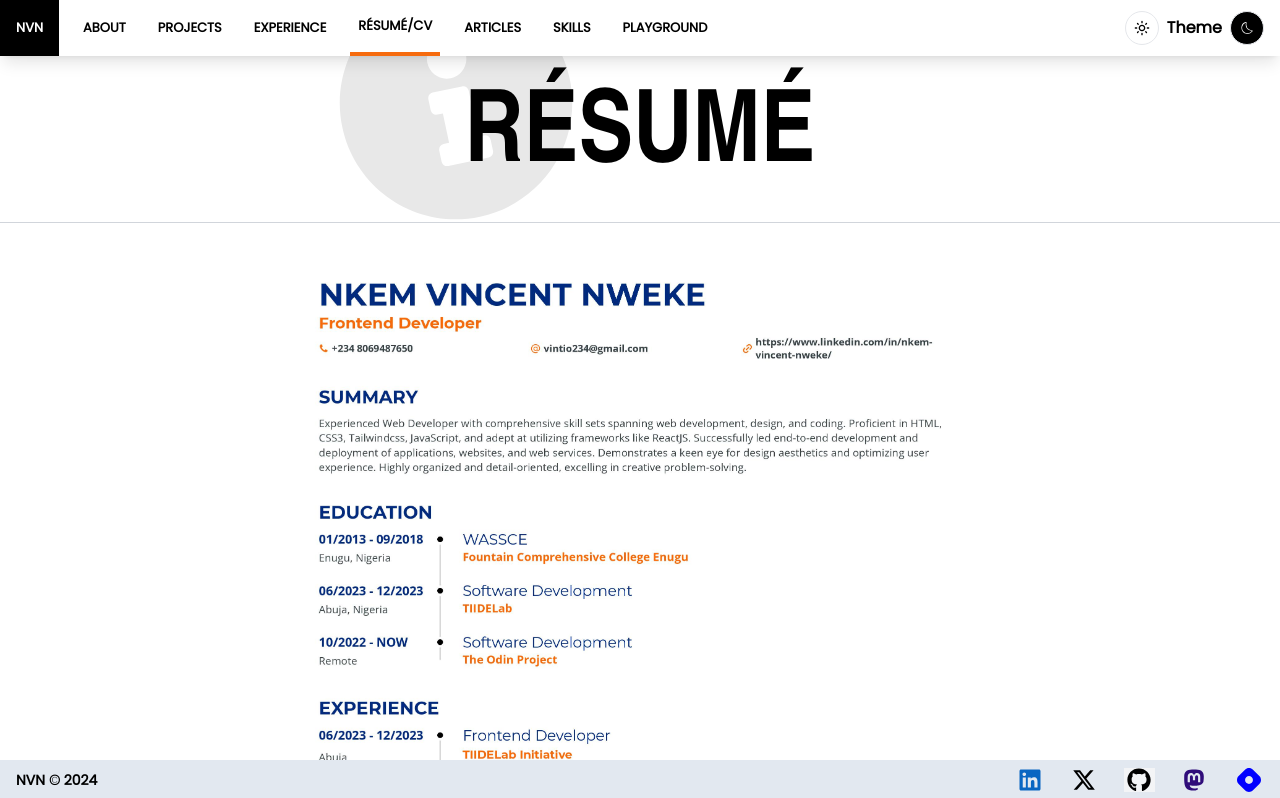
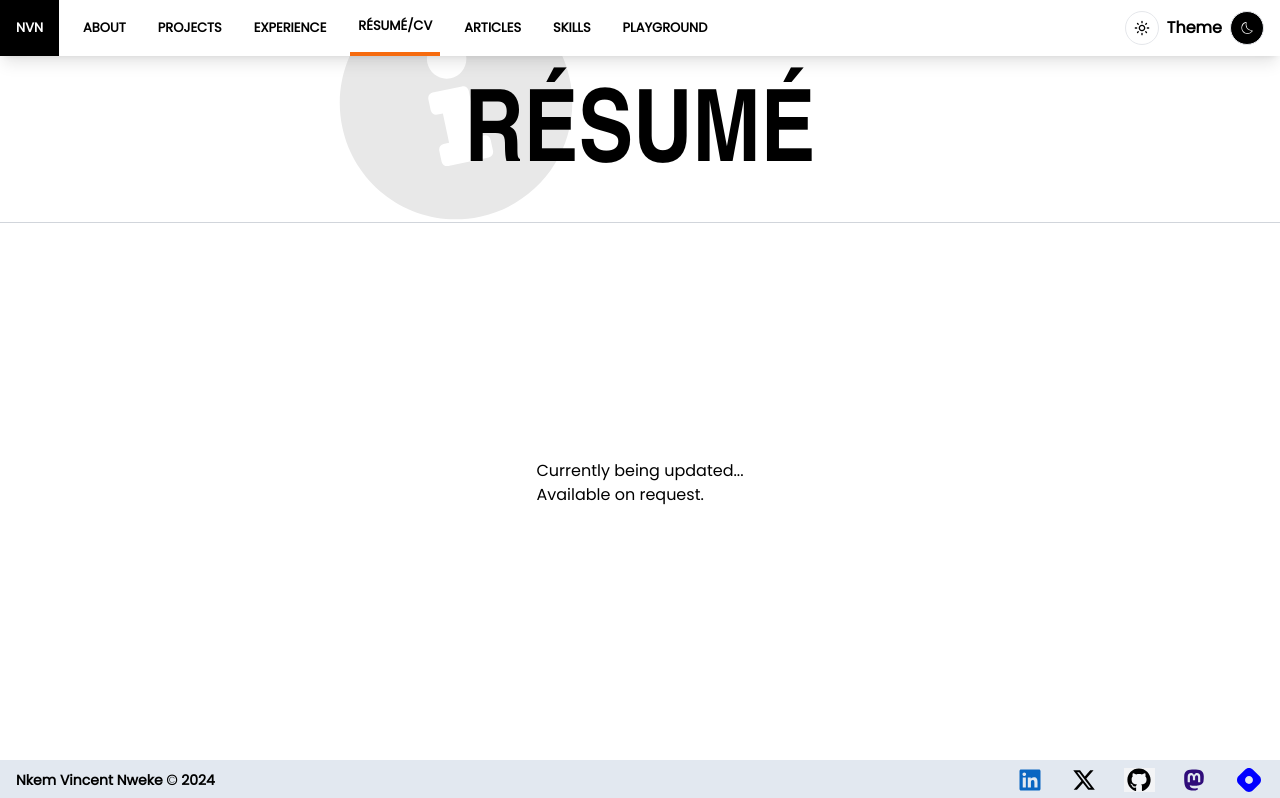
Before and after one commit to Nkemakolamuko/main-portfolio, a React (Vite) app: page /resume in a window 1280 px wide. Shown: the top 798 px of the page. Built offline with nearby package versions, Linux system fonts and the light colour scheme.

Commit message:
A couple quick fixes here on --

```diff
--- a/src/components/Footer.jsx
+++ b/src/components/Footer.jsx
@@ -15,7 +15,7 @@ const Footer = ({ style }) => {
       style={style}
     >
       <p className="hidden md:flex text-sm md:text-sm lg:text-sm text-gray-00">
-        NVN © {new Date().getFullYear()}
+        Nkem Vincent Nweke © {new Date().getFullYear()}
       </p>
       <div className="w-full md:w-[20%]">
         <ul className="flex items-center flex-row md:justify-between md:gap-6 gap-0 w-full divide-x md:divide-x-0">
--- a/src/components/pages/Resume.jsx
+++ b/src/components/pages/Resume.jsx
@@ -26,10 +26,10 @@ const Resume = () => {
   };
 
   useEffect(() => {
-    // setCVLoaded(true);
-    setTimeout(() => {
-      setCVLoaded(true);
-    }, 2000);
+    setCVLoaded(true);
+    // setTimeout(() => {
+    //   setCVLoaded(true);
+    // }, 2000);
   }, []);
 
   return (
@@ -38,7 +38,7 @@ const Resume = () => {
       {hamburger && <HeaderHamburger hideHamburger={handleHideHamburger} />}
       <ToastContainer position="top-left" />
       <PageTitle title="Résumé" />
-      {cvLoaded ? (
+      {!cvLoaded ? (
         <div className="flex flex-col max-w-3xl h-full mx-auto pb-28 items-center gap-4 transition-all duration-300">
           <img src={IMG} alt="My CV" />
           <a
@@ -54,7 +54,9 @@ const Resume = () => {
         </div>
       ) : (
         <div className="w-[full] h-[65vh] flex items-center justify-center">
-          Loading...
+          Currently being updated... <br />
+          Available on request.
+          {/* I'd bring back loading text and uncomment the commented out code on useEffect as well to take the code back to what it was */}
         </div>
       )}
 
```
